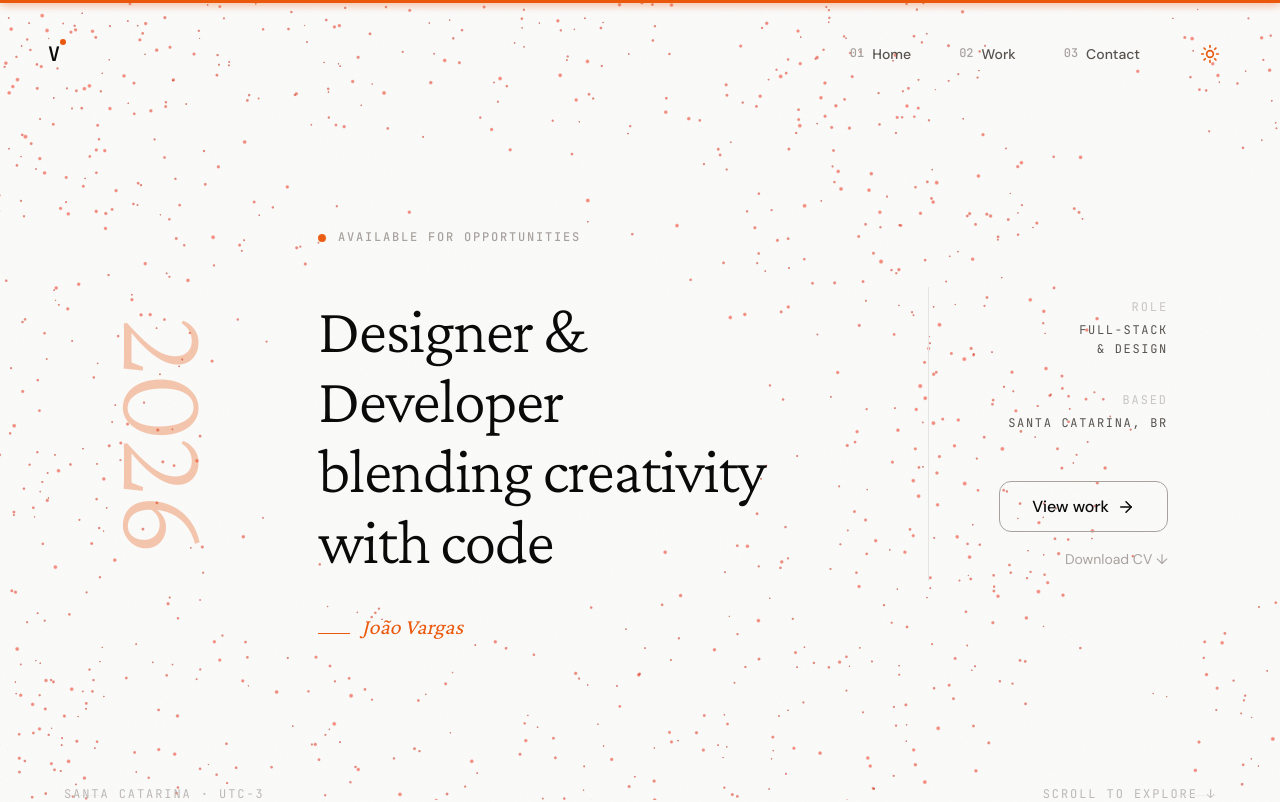
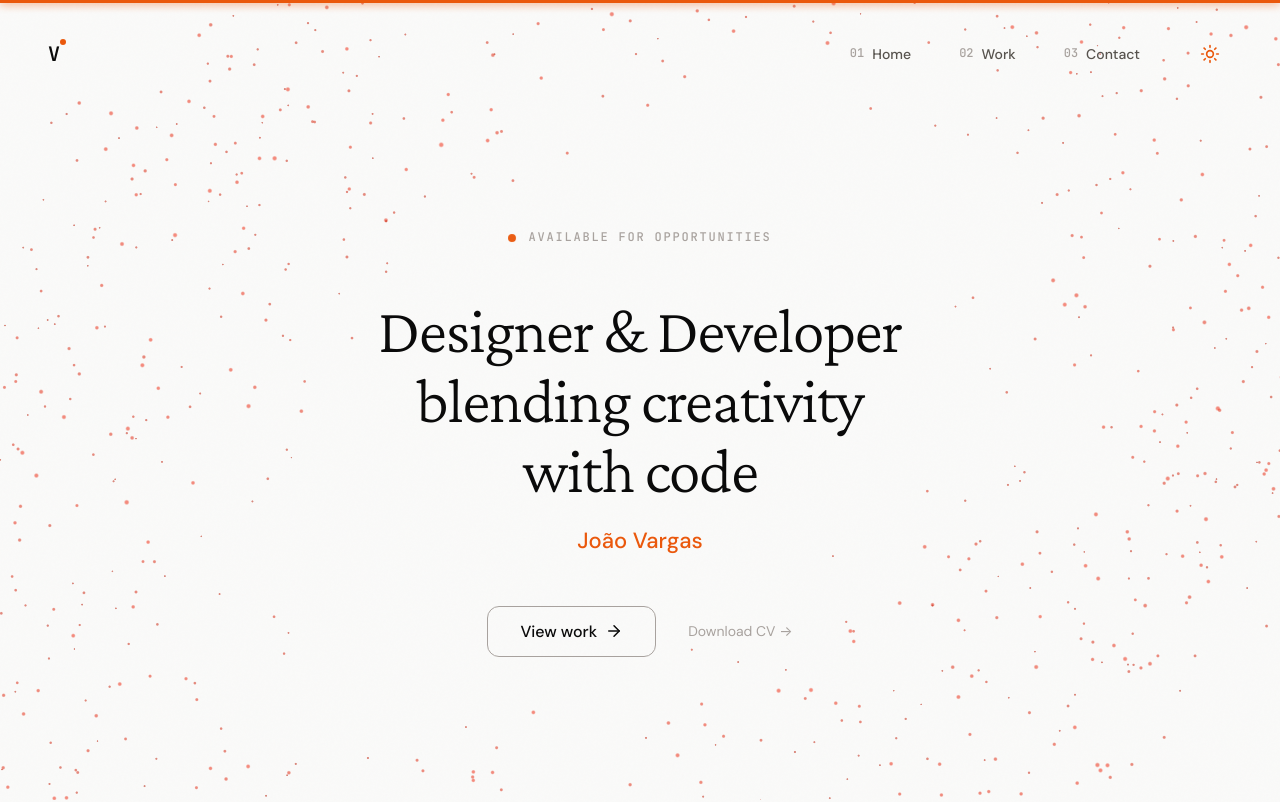
Before and after one commit to vargxrz/portfolio-react, a React (Vite) app: page / in a window 1280 px wide. Shown: the top 802 px of the page. Built offline with nearby package versions, Linux system fonts and the light colour scheme.

Commit message:
Revert "rework"
This reverts commit abaaba9655981a6a8e1e131d3b6e434aab6f96d2.

```diff
--- a/src/components/Hero.css
+++ b/src/components/Hero.css
@@ -1,5 +1,5 @@
 /* =============================================
-   HERO SECTION - Editorial Split (desktop)
+   HERO SECTION - Refined Minimalist
    ============================================= */
 
 .hero-section {
@@ -24,7 +24,7 @@
 }
 
 /* =============================================
-   CENTER CONTENT
+   CONTENT
    ============================================= */
 
 .hero-content {
@@ -35,7 +35,7 @@
     text-align: center;
 }
 
-/* Label with status dot */
+/* Label com status dot */
 .hero-label {
     display: inline-flex;
     align-items: center;
@@ -55,8 +55,14 @@
 }
 
 @keyframes pulse-dot {
-    0%, 100% { opacity: 1; transform: scale(1); }
-    50%      { opacity: 0.6; transform: scale(0.9); }
+    0%, 100% {
+        opacity: 1;
+        transform: scale(1);
+    }
+    50% {
+        opacity: 0.6;
+        transform: scale(0.9);
+    }
 }
 
 .label-text {
@@ -68,7 +74,7 @@
     transition: color 0.3s ease;
 }
 
-/* Heading — Crimson Pro Light */
+/* Heading statement - Crimson Pro Light */
 .hero-heading {
     font-family: var(--font-display);
     font-size: clamp(2.5rem, 6vw, 5rem);
@@ -84,68 +90,17 @@
     display: inline-block;
 }
 
-/* Signature — line + italic name */
-.hero-signature {
-    display: inline-flex;
-    align-items: baseline;
-    gap: var(--spacing-sm);
-    margin-top: var(--spacing-md);
-}
-
-.signature-line {
-    display: inline-block;
-    width: 32px;
-    height: 1px;
-    background: var(--color-accent);
-    transition: background-color 0.3s ease;
-}
-
+/* Subtitle com nome */
 .hero-subtitle {
-    font-family: var(--font-display);
-    font-style: italic;
-    font-size: 1.375rem;
-    font-weight: 400;
+    font-family: var(--font-sans);
+    font-size: 1.25rem;
+    font-weight: 500;
     color: var(--color-accent);
-    margin: 0;
+    margin-bottom: var(--spacing-2xl);
     transition: color 0.3s ease;
 }
 
-/* =============================================
-   EDITORIAL META BARS (desktop only)
-   ============================================= */
-
-.hero-meta-bar {
-    display: none;
-}
-
-.meta-mark {
-    font-size: var(--font-xs);
-    letter-spacing: 0.16em;
-    text-transform: uppercase;
-    color: var(--color-text-tertiary);
-    opacity: 0.75;
-}
-
-/* =============================================
-   VERTICAL YEAR (desktop only)
-   ============================================= */
-
-.hero-year {
-    display: none;
-}
-
-/* =============================================
-   SIDE COLUMN (desktop only)
-   ============================================= */
-
-.hero-side {
-    display: none;
-}
-
-/* =============================================
-   ACTIONS (mobile default styles)
-   ============================================= */
-
+/* Actions */
 .hero-actions {
     display: flex;
     align-items: center;
@@ -155,6 +110,7 @@
     flex-wrap: wrap;
 }
 
+/* CTA minimalista */
 .btn-primary-minimal {
     display: inline-flex;
     align-items: center;
@@ -185,7 +141,10 @@
     z-index: -1;
 }
 
-.btn-primary-minimal:hover::before { width: 100%; }
+.btn-primary-minimal:hover::before {
+    width: 100%;
+}
+
 .btn-primary-minimal:hover {
     color: white;
     border-color: var(--color-accent);
@@ -206,7 +165,17 @@
     transition: color 0.3s ease;
 }
 
-.link-secondary:hover { color: var(--color-accent); }
+.link-secondary:hover {
+    color: var(--color-accent);
+}
+
+/* =============================================
+   SCROLL INDICATOR - Desktop Only
+   ============================================= */
+
+.scroll-indicator {
+    display: none;
+}
 
 /* =============================================
    BACKGROUND
@@ -230,11 +199,16 @@
     pointer-events: none;
 }
 
-/* Mobile marquee is hidden by default; activated in mobile media query */
-.hero-marquee { display: none; }
+/* =============================================
+   MOBILE MARQUEE (activated in mobile media query)
+   ============================================= */
+
+.hero-marquee {
+    display: none;
+}
 
 /* =============================================
-   TABLET (768px+) — editorial split kicks in
+   TABLET (768px+)
    ============================================= */
 
 @media (min-width: 768px) {
@@ -242,141 +216,8 @@
         padding: var(--spacing-6xl) var(--spacing-2xl);
     }
 
-    /* Grid: [year] [content] [side] */
-    .hero-grid {
-        display: grid;
-        grid-template-columns: 90px 1fr 220px;
-        gap: var(--spacing-3xl);
-        align-items: center;
-        max-width: 1240px;
-        margin: 0 auto;
-    }
-
-    /* Center content — left-aligned in editorial layout */
-    .hero-content {
-        text-align: left;
-        max-width: none;
-        margin: 0;
-    }
-
-    .hero-label {
-        justify-content: flex-start;
-    }
-
-    .hero-signature {
-        justify-content: flex-start;
-    }
-
-    /* --- Vertical year --- */
-    .hero-year {
-        display: flex;
-        align-items: center;
-        justify-content: center;
-        writing-mode: vertical-rl;
-        transform: rotate(180deg);
-        font-family: var(--font-display);
-        font-weight: 200;
-        font-size: clamp(6rem, 10vw, 10rem);
-        line-height: 0.85;
-        letter-spacing: -0.03em;
-        color: rgba(234, 88, 12, 0.32);
-        user-select: none;
-        height: 100%;
-        transition: color 0.4s ease;
-    }
-
-    [data-theme="dark"] .hero-year {
-        color: rgba(168, 85, 247, 0.28);
-    }
-
-    /* --- Side column --- */
-    .hero-side {
-        display: flex;
-        flex-direction: column;
-        align-items: flex-end;
-        justify-content: center;
-        gap: var(--spacing-xl);
-        padding-left: var(--spacing-lg);
-        border-left: 1px solid var(--color-border);
-        height: 70%;
-        align-self: center;
-    }
-
-    .side-meta {
-        display: flex;
-        flex-direction: column;
-        gap: 4px;
-        text-align: right;
-    }
-
-    .side-meta-key {
-        font-size: var(--font-xs);
-        letter-spacing: 0.16em;
-        text-transform: uppercase;
-        color: var(--color-text-tertiary);
-        opacity: 0.6;
-    }
-
-    .side-meta-value {
-        font-size: var(--font-xs);
-        letter-spacing: 0.14em;
-        text-transform: uppercase;
-        color: var(--color-text-secondary);
-        line-height: 1.6;
-    }
-
-    .side-actions {
-        display: flex;
-        flex-direction: column;
-        align-items: flex-end;
-        gap: var(--spacing-md);
-        margin-top: var(--spacing-md);
-    }
-
-    /* --- Meta bars top/bottom --- */
-    .hero-meta-bar {
-        display: flex;
-        justify-content: space-between;
-        align-items: center;
-        position: absolute;
-        left: var(--spacing-2xl);
-        right: var(--spacing-2xl);
-        z-index: 5;
-        pointer-events: none;
-    }
-
-    .hero-meta-bar--top {
-        top: calc(var(--spacing-2xl) + 64px);
-    }
-
-    .hero-meta-bar--bottom {
-        bottom: var(--spacing-2xl);
-    }
-
-    .hero-meta-bar::before,
-    .hero-meta-bar::after {
-        content: '';
-        display: block;
-        position: absolute;
-        top: 50%;
-        height: 1px;
-        background: var(--color-border);
-        opacity: 0.5;
-    }
-
-    .hero-meta-bar::before {
-        left: 0;
-        width: 40px;
-    }
-
-    .hero-meta-bar::after {
-        right: 0;
-        width: 40px;
-    }
-
-    /* Hide the actions inside hero-content on desktop (moved to side column) */
-    .hero-content > .hero-actions {
-        display: none;
+    .hero-subtitle {
+        font-size: 1.375rem;
     }
 }
 
@@ -390,25 +231,50 @@
     }
 
     .hero-heading {
-        font-size: clamp(3rem, 5vw, 4.5rem);
+        font-size: clamp(3.5rem, 5vw, 5rem);
     }
 
-    .hero-grid {
-        grid-template-columns: 110px 1fr 240px;
-        gap: var(--spacing-4xl);
+    /* Scroll Indicator */
+    .scroll-indicator {
+        display: flex;
+        flex-direction: column;
+        align-items: center;
+        gap: var(--spacing-sm);
+        position: absolute;
+        bottom: var(--spacing-3xl);
+        left: 50%;
+        transform: translateX(-50%);
     }
 
-    .hero-meta-bar {
-        left: var(--spacing-3xl);
-        right: var(--spacing-3xl);
+    .scroll-line {
+        width: 1px;
+        height: 48px;
+        background: linear-gradient(
+            to bottom,
+            transparent 0%,
+            var(--color-accent) 50%,
+            transparent 100%
+        );
+        animation: scrollDown 2s ease-in-out infinite;
     }
 
-    .hero-meta-bar--top {
-        top: calc(var(--spacing-3xl) + 40px);
+    @keyframes scrollDown {
+        0%, 100% {
+            transform: translateY(-10px);
+            opacity: 0;
+        }
+        50% {
+            transform: translateY(10px);
+            opacity: 1;
+        }
     }
 
-    .hero-meta-bar--bottom {
-        bottom: var(--spacing-3xl);
+    .scroll-text {
+        font-size: var(--font-xs);
+        color: var(--color-text-tertiary);
+        letter-spacing: 0.15em;
+        text-transform: uppercase;
+        transition: color 0.3s ease;
     }
 }
 
@@ -416,17 +282,10 @@
    MOBILE ADJUSTMENTS
    ============================================= */
 
-@media (max-width: 767px) {
+@media (max-width: 768px) {
     .hero-section {
         padding: var(--spacing-2xl) var(--spacing-md);
         overflow: hidden;
-    }
-
-    /* Meta bars, vertical year, and side column stay hidden on mobile */
-    .hero-meta-bar,
-    .hero-year,
-    .hero-side {
-        display: none;
     }
 
     /* Prevent marquee's nowrap inline-flex track from forcing
@@ -437,13 +296,8 @@
         max-width: 100%;
     }
 
-    .hero-content {
-        text-align: center;
-    }
-
     .hero-label {
         margin-bottom: var(--spacing-md);
-        justify-content: center;
     }
 
     .hero-heading {
@@ -453,12 +307,9 @@
         margin: var(--spacing-md) 0 var(--spacing-sm);
     }
 
-    .hero-signature {
-        justify-content: center;
-    }
-
     .hero-subtitle {
-        font-size: 1.1rem;
+        font-size: 1rem;
+        margin-bottom: var(--spacing-lg);
     }
 
     .hero-actions {
@@ -478,7 +329,7 @@
         margin-top: var(--spacing-xs);
     }
 
-    /* --- Skills marquee --- */
+    /* --- Skills marquee (kept — user liked it) --- */
     .hero-marquee {
         display: block;
         position: relative;
@@ -533,6 +384,13 @@
         0%   { transform: translateX(0); }
         100% { transform: translateX(-50%); }
     }
+
+}
+
+@media (prefers-reduced-motion: reduce) {
+    .marquee-track {
+        animation: none !important;
+    }
 }
 
 /* =============================================
@@ -541,10 +399,15 @@
 
 @media (prefers-reduced-motion: reduce) {
     .status-dot,
-    .marquee-track {
+    .scroll-line {
         animation: none !important;
     }
 
-    .btn-primary-minimal:hover { transform: none; }
-    .btn-primary-minimal::before { transition: none; }
+    .btn-primary-minimal:hover {
+        transform: none;
+    }
+
+    .btn-primary-minimal::before {
+        transition: none;
+    }
 }
--- a/src/components/Hero.jsx
+++ b/src/components/Hero.jsx
@@ -1,5 +1,5 @@
-import React from 'react';
-import { motion, useReducedMotion } from 'framer-motion';
+import React, { useEffect } from 'react';
+import { motion, useMotionValue, useTransform, useReducedMotion } from 'framer-motion';
 import { ArrowRight } from 'lucide-react';
 import useIsMobile from '../hooks/useIsMobile';
 import './Hero.css';
@@ -8,11 +8,40 @@ const Hero = () => {
     const isMobile = useIsMobile();
     const shouldReduceMotion = useReducedMotion();
 
+    // Parallax effect for background elements
+    const mouseX = useMotionValue(0);
+    const mouseY = useMotionValue(0);
+
+    const parallaxX = useTransform(mouseX, [-1, 1], [-20, 20]);
+    const parallaxY = useTransform(mouseY, [-1, 1], [-20, 20]);
+
+    useEffect(() => {
+        if (isMobile) return;
+
+        const handleMouseMove = (e) => {
+            const { clientX, clientY } = e;
+            const { innerWidth, innerHeight } = window;
+
+            mouseX.set((clientX / innerWidth) * 2 - 1);
+            mouseY.set((clientY / innerHeight) * 2 - 1);
+        };
+
+        window.addEventListener('mousemove', handleMouseMove);
+        return () => window.removeEventListener('mousemove', handleMouseMove);
+    }, [isMobile, mouseX, mouseY]);
+
     const scrollToWork = () => {
         document.querySelector('#work')?.scrollIntoView({
             behavior: 'smooth',
             block: 'start'
         });
+    };
+
+    const downloadCV = () => {
+        const link = document.createElement('a');
+        link.href = '/assets/CurriculoVargas2026.pdf';
+        link.download = 'curriculo-vargas-2026.pdf';
+        link.click();
     };
 
     const containerVariants = {
@@ -66,22 +95,6 @@ const Hero = () => {
         }
     };
 
-    const yearVariants = shouldReduceMotion ? {
-        hidden: { opacity: 0 },
-        visible: { opacity: 1, transition: { duration: 0.6 } }
-    } : {
-        hidden: { opacity: 0, y: 40 },
-        visible: {
-            opacity: 1,
-            y: 0,
-            transition: {
-                duration: 1.1,
-                ease: [0.25, 0.4, 0.25, 1],
-                delay: 0.5
-            }
-        }
-    };
-
     return (
         <section id="home" className="hero-section">
             <div className="container">
@@ -91,22 +104,15 @@ const Hero = () => {
                     initial="hidden"
                     animate="visible"
                 >
-                    {/* Vertical year — desktop-only decorative index */}
-                    <motion.div
-                        className="hero-year"
-                        variants={yearVariants}
-                        aria-hidden="true"
-                    >
-                        2026
-                    </motion.div>
-
-                    {/* Center column: status, heading, signature */}
+                    {/* Main Content */}
                     <div className="hero-content">
+                        {/* Label superior minimalista */}
                         <motion.div variants={itemVariants} className="hero-label">
                             <span className="status-dot"></span>
                             <span className="label-text mono">Available for opportunities</span>
                         </motion.div>
 
+                        {/* Heading statement - staggered por palavra */}
                         <motion.h1
                             className="hero-heading"
                             initial="hidden"
@@ -124,17 +130,17 @@ const Hero = () => {
                             <motion.span variants={wordVariants}>code</motion.span>
                         </motion.h1>
 
-                        <motion.div variants={itemVariants} className="hero-signature">
-                            <span className="signature-line"></span>
-                            <span className="hero-subtitle">João Vargas</span>
-                        </motion.div>
+                        {/* Subtitle com nome */}
+                        <motion.p variants={itemVariants} className="hero-subtitle">
+                            João Vargas
+                        </motion.p>
 
-                        {/* Mobile-only CTAs live inside hero-content */}
-                        {isMobile && (
+                        {/* CTA simplificado - apenas 1 principal */}
                         <motion.div variants={itemVariants} className="hero-actions">
                             <motion.button
                                 className="btn-primary-minimal"
                                 onClick={scrollToWork}
+                                whileHover={{ scale: 1.02 }}
                                 whileTap={{ scale: 0.98 }}
                             >
                                 <span>View work</span>
@@ -144,13 +150,13 @@ const Hero = () => {
                                 href="/assets/CurriculoVargas2026.pdf"
                                 download="curriculo-vargas.pdf"
                                 className="link-secondary"
+                                whileHover={{ x: 4 }}
                             >
                                 Download CV →
                             </motion.a>
                         </motion.div>
-                        )}
 
-                        {/* Mobile-only marquee */}
+                        {/* Mobile-only marquee — scrolling skill strip */}
                         {isMobile && (
                             <motion.div
                                 className="hero-marquee"
@@ -181,51 +187,15 @@ const Hero = () => {
                                 </div>
                             </motion.div>
                         )}
+
                     </div>
+                </motion.div>
 
-                    {/* Right sidebar: role, based, CTAs — desktop only */}
-                    {!isMobile && (
-                        <motion.aside variants={itemVariants} className="hero-side">
-                            <div className="side-meta">
-                                <span className="side-meta-key mono">Role</span>
-                                <span className="side-meta-value mono">Full-stack<br />&amp; Design</span>
-                            </div>
-                            <div className="side-meta">
-                                <span className="side-meta-key mono">Based</span>
-                                <span className="side-meta-value mono">Santa Catarina, BR</span>
-                            </div>
-                            <div className="side-actions">
-                                <motion.button
-                                    className="btn-primary-minimal"
-                                    onClick={scrollToWork}
-                                    whileHover={{ scale: 1.02 }}
-                                    whileTap={{ scale: 0.98 }}
-                                >
-                                    <span>View work</span>
-                                    <ArrowRight size={18} strokeWidth={2} />
-                                </motion.button>
-                                <motion.a
-                                    href="/assets/CurriculoVargas2026.pdf"
-                                    download="curriculo-vargas.pdf"
-                                    className="link-secondary"
-                                    whileHover={{ x: 4 }}
-                                >
-                                    Download CV ↓
-                                </motion.a>
-                            </div>
-                        </motion.aside>
-                    )}
-                </motion.div>
-            </div>
-
-            {/* Bottom meta bar — desktop only */}
-            <div className="hero-meta-bar hero-meta-bar--bottom">
-                <span className="meta-mark mono">Santa Catarina · UTC−3</span>
-                <span className="meta-mark mono">Scroll to explore ↓</span>
             </div>
 
             {/* Background Elements */}
             <div className="hero-bg">
+                {/* Noise texture sutil */}
                 <div className="bg-noise"></div>
             </div>
         </section>
```
Also changed, not shown: src/components/ThreeBackground.jsx (+37 -86 lines). Lines whose indentation alone changed are shown as unchanged.
